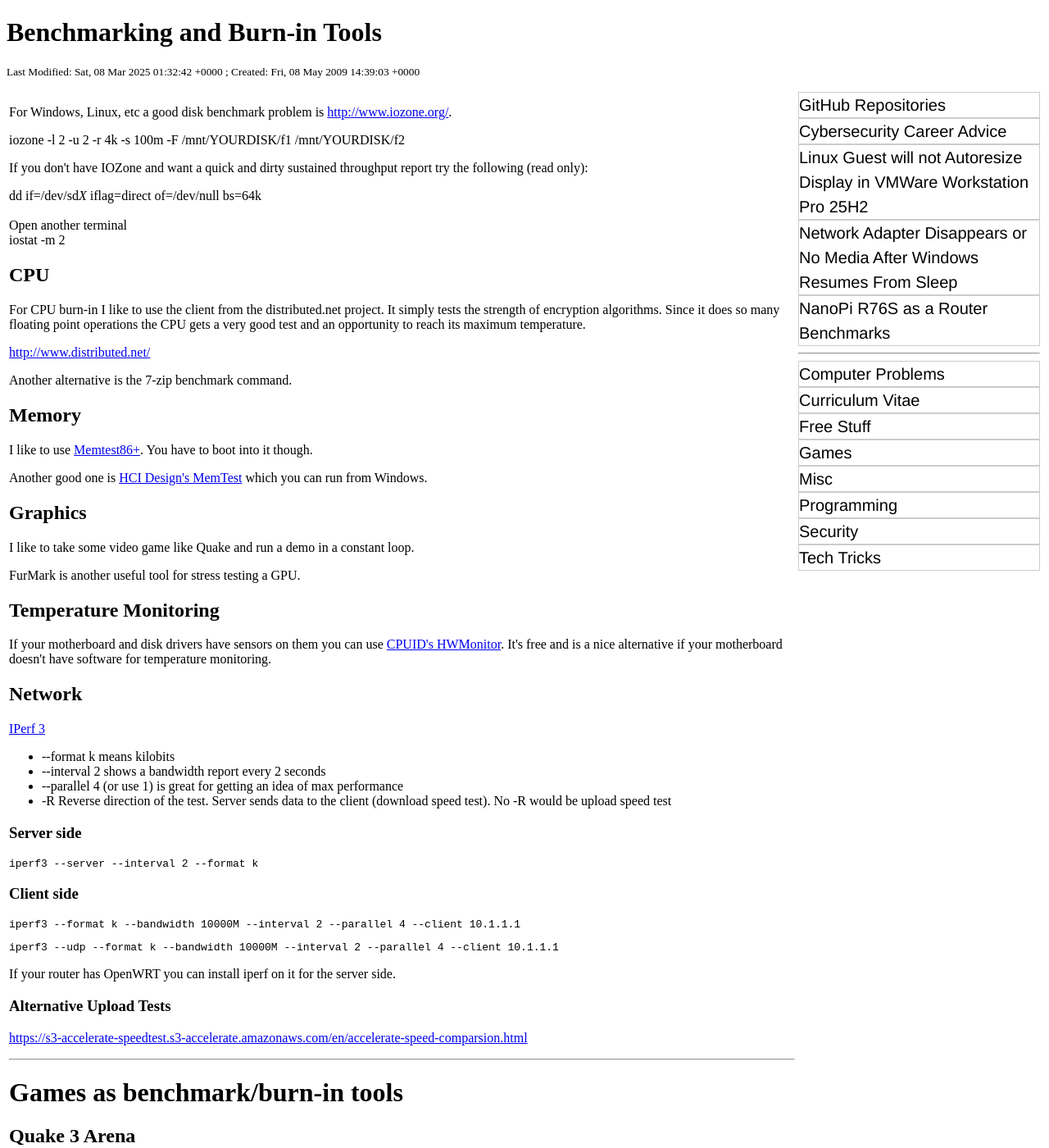
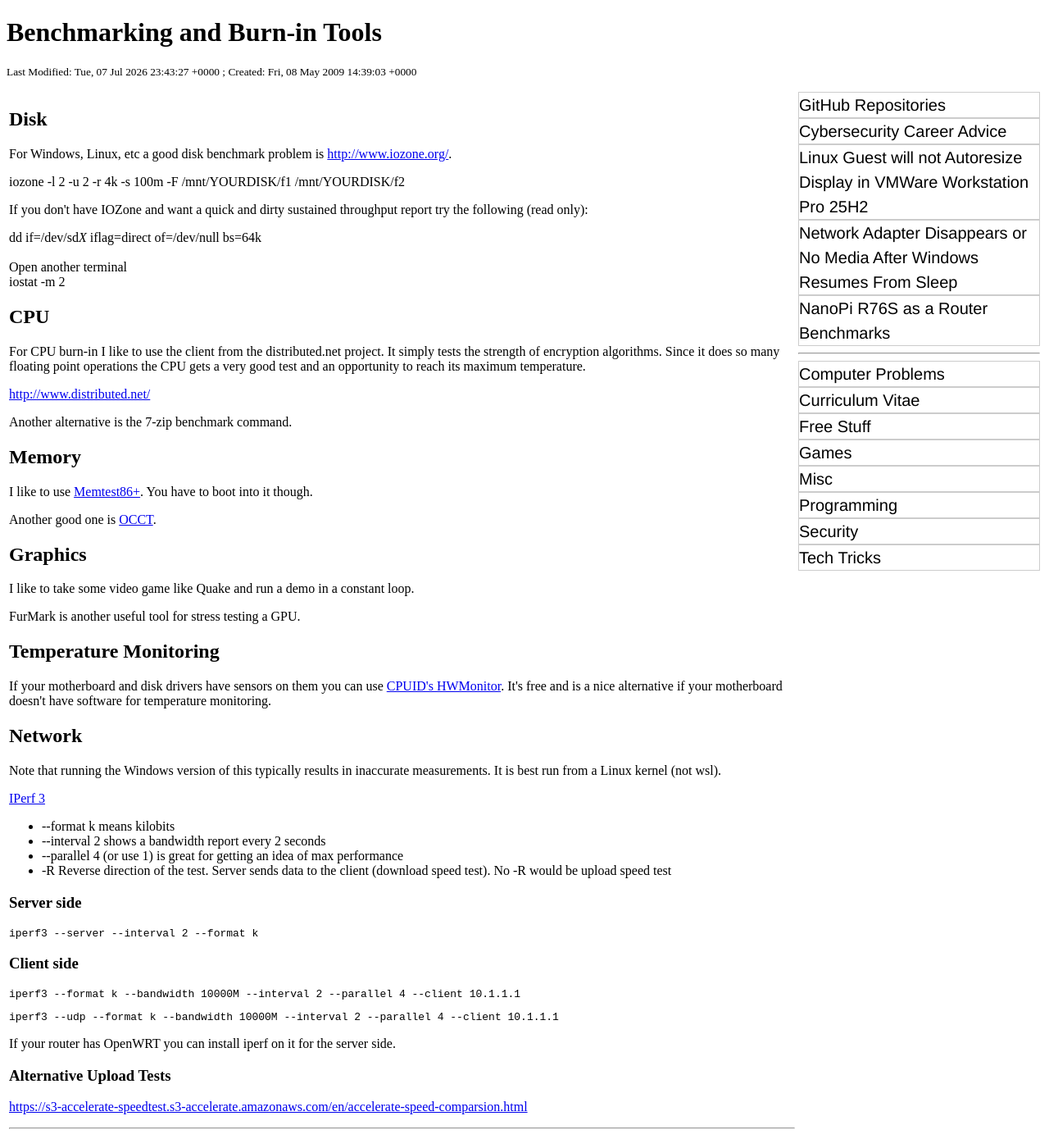
Before and after one commit to rbeede/rbeede.github.io, a Jekyll site: the page built from _posts/2017-02-12-benchmarking_and_burn-in_tools.html, in a window 1280 px wide and 1400 px high. Shown: the whole window at 82% size. Built offline with Jekyll 4.4.1, drawn with Linux system fonts in a browser that asks for light colours.

Commit message:
Revise benchmarking and burn-in tools content
Updated benchmarking tools section and added new tools for disk, memory, and network testing. Included additional instructions for running benchmarks in a loop.

```diff
--- a/_posts/2017-02-12-benchmarking_and_burn-in_tools.html
+++ b/_posts/2017-02-12-benchmarking_and_burn-in_tools.html
@@ -1,9 +1,11 @@
 ---
 creation_epoch: 1241793543
-lastmod_epoch: 1741397562
+lastmod_epoch: 1783467807
 categories: ['Tech Tricks']
 title: Benchmarking and Burn-in Tools
 ---
+
+<h2>Disk</h2>
 
 <p>For Windows, Linux, etc a good disk benchmark problem is <a href="http://www.iozone.org/">http://www.iozone.org/</a>.
 </p>
@@ -42,7 +44,7 @@
 I like to use <a href="http://www.memtest.org/">Memtest86+</a>.  You have to boot into it though.
 
 <p>
-Another good one is <a href="http://hcidesign.com/memtest/">HCI Design's MemTest</a> which you can run from Windows.
+Another good one is <a href="https://www.ocbase.com/download">OCCT</a>.
 </p>
 
 <h2>Graphics</h2>
@@ -59,7 +61,9 @@
 
 <h2>Network</h2>
 
-<a href="https://github.com/esnet/iperf">IPerf 3</a>
+Note that running the Windows version of this typically results in inaccurate measurements. It is best run from a Linux kernel (not wsl).
+
+<p><a href="https://github.com/esnet/iperf">IPerf 3</a></p>
 
 <ul>
 <li>--format k means kilobits</li>
```
